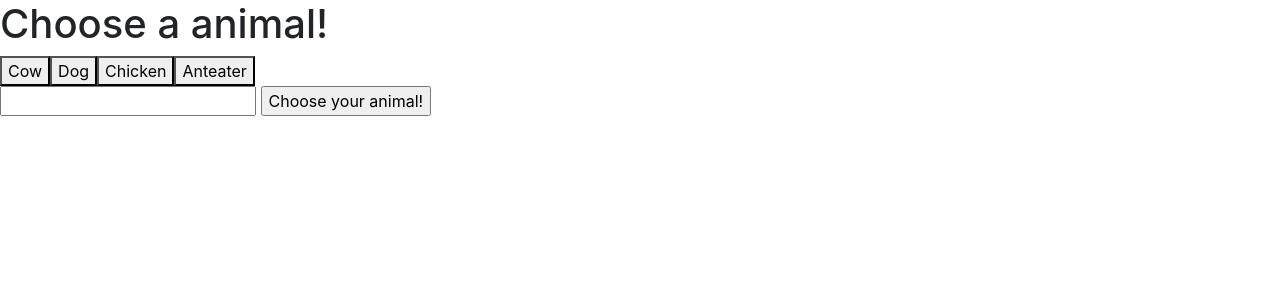
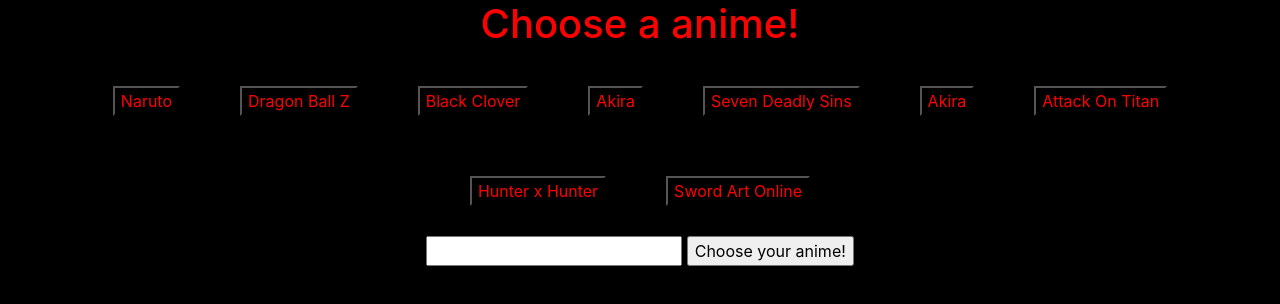
Before and after one commit to iUglyboi/Giphy-HW, a plain HTML site: page index.html in a window 1280 px wide. Drawn offline with nearby package versions, Linux system fonts and the light colour scheme.

Commit message:
Made a css page

```diff
--- a/assets/javascript.js
+++ b/assets/javascript.js
@@ -1,8 +1,8 @@
-var animals = ["Cow", "Dog", "Chicken", "Anteater"]
+var anime = ["Naruto", "Dragon Ball Z", "Black Clover", "Akira", "Seven Deadly Sins", "Akira", "Attack On Titan", "Hunter x Hunter", "Sword Art Online"]
 
 function displayGif() {
-    var animals = $(this).attr("data-name");
-    var queryUrl = "https://api.giphy.com/v1/gifs/search?q=" + animals + "&api_key=BOT6JHPBvPmL2PSgLkqXaR5pBQjUO3k9&limit=10";
+    var anime = $(this).attr("data-name");
+    var queryUrl = "https://api.giphy.com/v1/gifs/search?q=" + anime + "&api_key=BOT6JHPBvPmL2PSgLkqXaR5pBQjUO3k9&limit=10";
 // ajax call for the API
     $.ajax({
         url: queryUrl,
@@ -49,11 +49,11 @@ $('.gifHere').on("click", function() {
   function renderButtons(){
       $(".first-buttons").empty();
 
-      for (let i=0; i < animals.length; i++){
+      for (let i=0; i < anime.length; i++){
           let buttonAdd = $('<button class="button">');
-          buttonAdd.addClass("animals");
-          buttonAdd.attr("data-name", animals[i]);
-          buttonAdd.html(animals[i]);
+          buttonAdd.addClass("anime");
+          buttonAdd.attr("data-name", anime[i]);
+          buttonAdd.html(anime[i]);
         // adds button to the end of the list of the array for "animals"
           $(".first-buttons").append(buttonAdd)
       }
@@ -63,11 +63,11 @@ $('.gifHere').on("click", function() {
 $('.place-gif').on("click", function(event){
     event.preventDefault();
     var gif = $(".gif-here").val().trim();
-    animals.push(gif);
+    anime.push(gif);
     $(".gif-here").val("");
     renderButtons();
 });
 
 // calls new buttons to be created in the animal class
-$(document).on("click", ".animals", displayGif);
+$(document).on("click", ".anime", displayGif);
 renderButtons();
--- a/assets/style.css
+++ b/assets/style.css
@@ -0,0 +1,23 @@
+body{
+    background-color: black;
+
+}
+h1{
+    text-align: center;
+    color: red;
+}
+
+#top{
+    text-align: center;
+}
+button{
+    margin: 30px;
+    color: red;
+    background-color: black;
+
+}
+
+img{
+    padding: 20px;
+    margin: 10px;
+}
--- a/index.html
+++ b/index.html
@@ -10,14 +10,14 @@
 </head>
 <body>
     <main>
-        <h1>Choose a animal!</h1>
+        <h1>Choose a anime!</h1>
 
         <div id= "top">
             <div class = "first-buttons"></div>
 
         <form id= "gif-area">
          <input type= "text" class="gif-here">
-         <input type= "submit" class="place-gif" value="Choose your animal!">
+         <input type= "submit" class="place-gif" value="Choose your anime!">
          </form>
 
          <div class="gifHere"></div>
```
